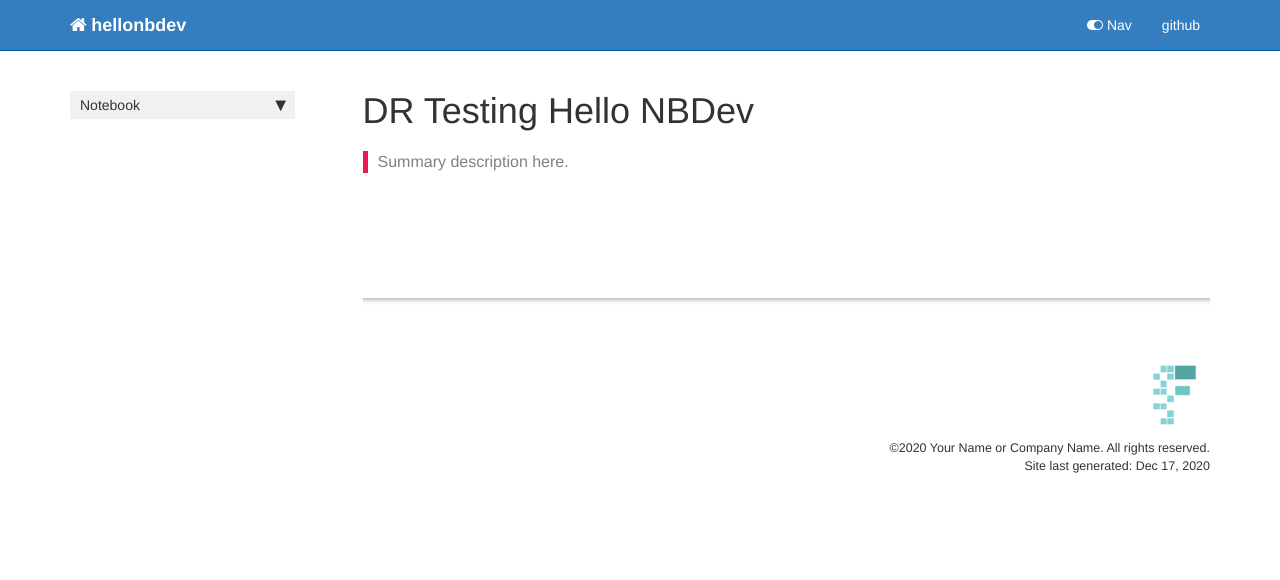
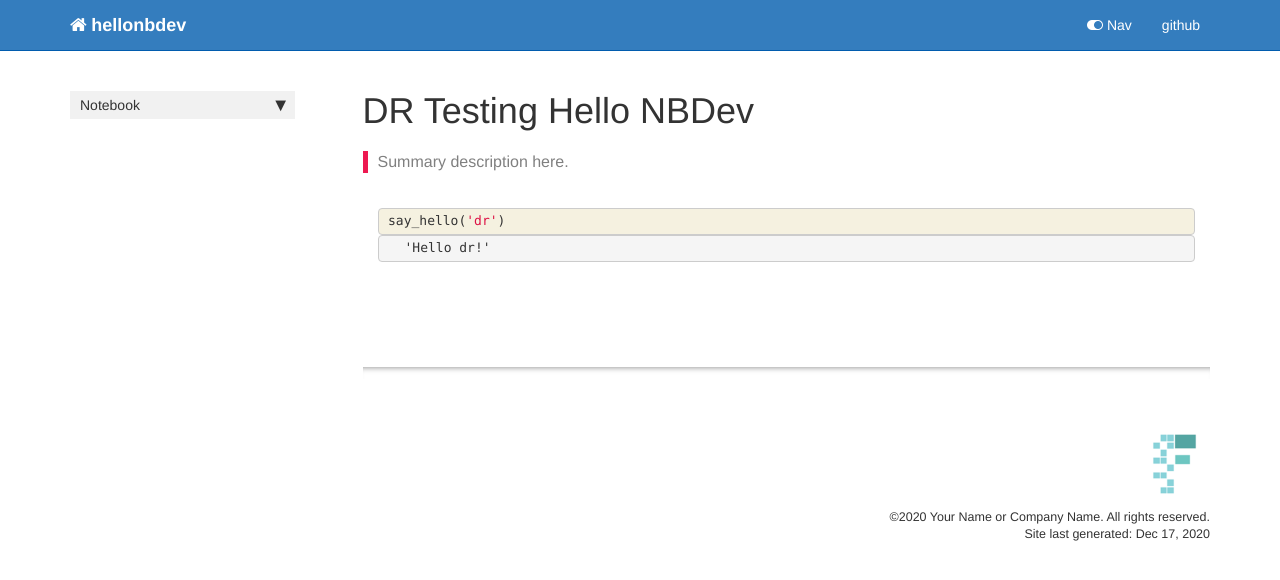
Before and after one commit to RDarrylR/hello_nbdev, a Jekyll site: the page built from docs/index.html, in a window 1280 px wide. Shown: the top 580 px of the page. Built offline with Jekyll 4.4.1, drawn with Linux system fonts in a browser that asks for light colours; nearby versions of some CDN libraries; comment, search, counter and statistics services are not loaded.

Commit message:
update docs

```diff
--- a/docs/index.html
+++ b/docs/index.html
@@ -29,4 +29,37 @@
 </div>
     {% endraw %}
 
+    {% raw %}
+
+<div class="cell border-box-sizing code_cell rendered">
+<div class="input">
+
+<div class="inner_cell">
+    <div class="input_area">
+<div class=" highlight hl-ipython3"><pre><span></span><span class="n">say_hello</span><span class="p">(</span><span class="s1">&#39;dr&#39;</span><span class="p">)</span>
+</pre></div>
+
+    </div>
 </div>
+</div>
+
+<div class="output_wrapper">
+<div class="output">
+
+<div class="output_area">
+
+
+
+<div class="output_text output_subarea output_execute_result">
+<pre>&#39;Hello dr!&#39;</pre>
+</div>
+
+</div>
+
+</div>
+</div>
+
+</div>
+    {% endraw %}
+
+</div>
```
Also changed, not shown: README.md, 1 other file.
